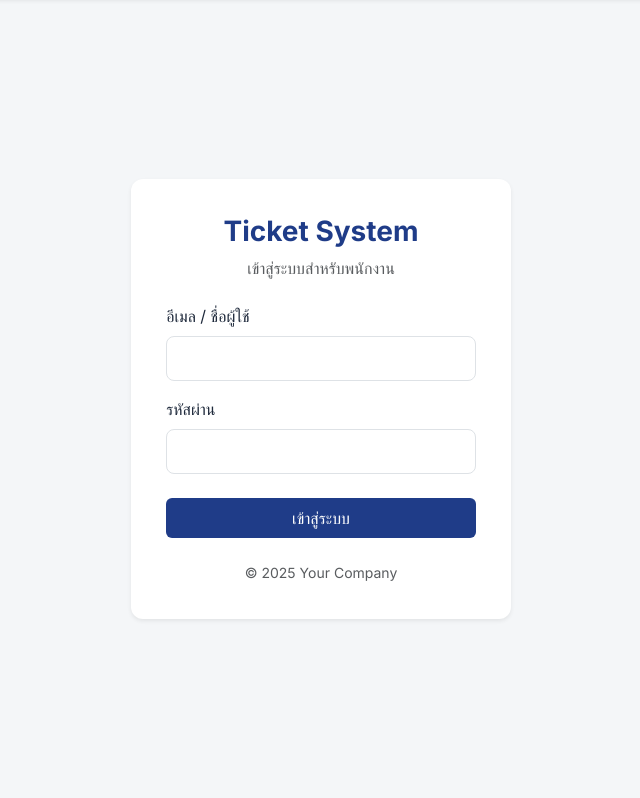
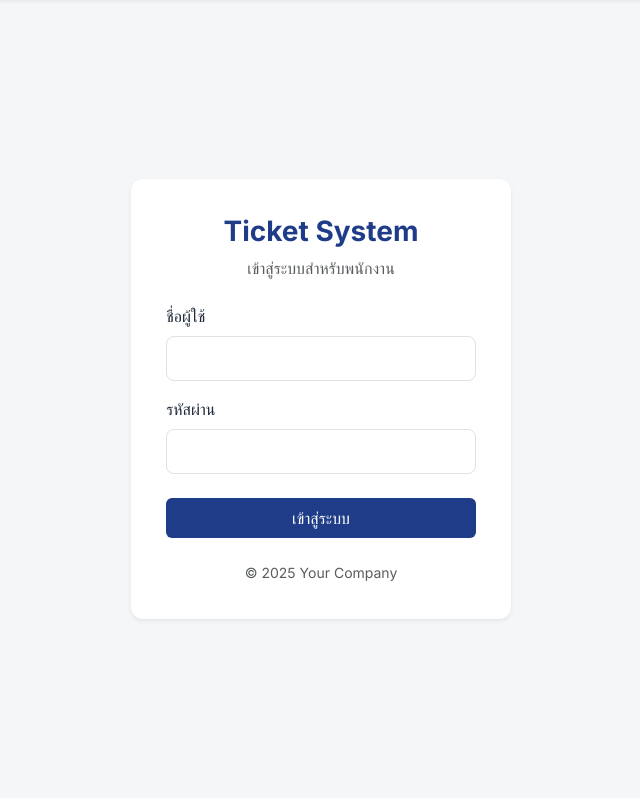
Before and after one commit to kintheeraphat/ticket-system, a Django app: page /login/ in a window 1280 px wide. Shown: the part 58-856 px from the top of the page, without its empty margins (319-959 px from the left). Run offline with Django 5.2, Linux system fonts and the light colour scheme.

Commit message:
แต่งหน้า login

```diff
--- a/ticket/templates/login.html
+++ b/ticket/templates/login.html
@@ -14,7 +14,7 @@
       {% csrf_token %}
 
       <div class="mb-3">
-        <label class="form-label">อีเมล / ชื่อผู้ใช้</label>
+        <label class="form-label">ชื่อผู้ใช้</label>
         <input type="text" name="username" class="form-control" required>
       </div>
 
```
